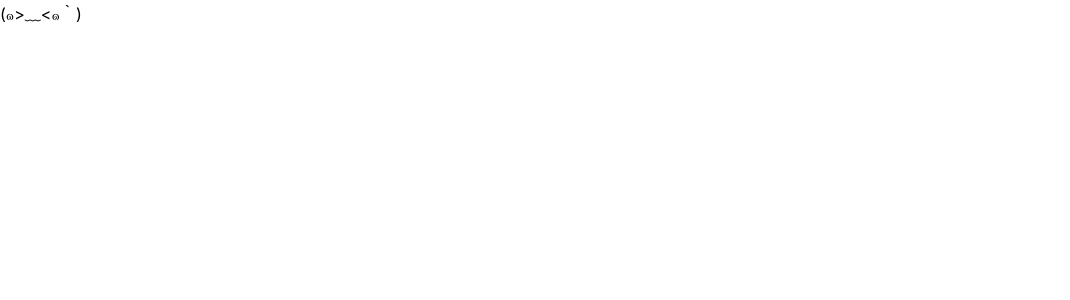
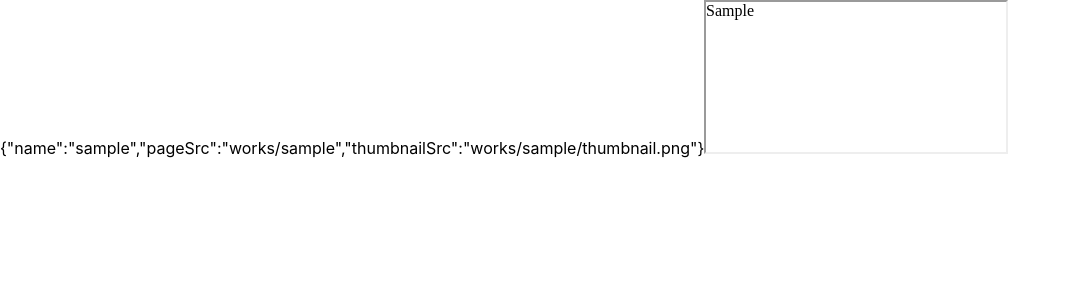
Before and after one commit to reminjp/css-animation, a React app: page / in a window 1280 px wide. Shown: the top 300 px of the page, without its empty margins (0-1070 px from the left). Built offline with nearby package versions, Linux system fonts and the light colour scheme.

Commit message:
feat: list works

```diff
--- a/package.json
+++ b/package.json
@@ -10,12 +10,12 @@
   "author": "remin",
   "scripts": {
     "build": "rm -rf dist && webpack",
-    "format": "prettier && fix",
+    "format": "sort-package-json && prettier && fix",
     "lint": "eslint --ext .js,.json,.jsx,.ts,.tsx --ignore-path .gitignore .",
     "lint-fix": "eslint --fix --ext .js,.json,.jsx,.ts,.tsx --ignore-path .gitignore .",
     "prettier": "prettier --write --ignore-path .gitignore \"**/*.{html,js,json,jsx,md,ts,tsx}\"",
     "sort-package-json": "sort-package-json",
-    "start": "webpack-dev-server"
+    "start": "webpack-dev-server --mode=\"development\""
   },
   "husky": {
     "hooks": {
@@ -43,6 +43,7 @@
     "@types/react-dom": "16.9.5",
     "@typescript-eslint/eslint-plugin": "2.17.0",
     "@typescript-eslint/parser": "2.17.0",
+    "copy-webpack-plugin": "5.1.1",
     "css-loader": "3.4.2",
     "eslint": "6.8.0",
     "eslint-config-prettier": "6.9.0",
@@ -50,7 +51,6 @@
     "eslint-plugin-import": "2.20.0",
     "eslint-plugin-prettier": "3.1.2",
     "eslint-plugin-react": "7.18.0",
-    "file-loader": "5.0.2",
     "gh-pages": "2.2.0",
     "html-webpack-plugin": "3.2.0",
     "husky": "4.0.10",
--- /dev/null
+++ b/src/Work.ts
@@ -0,0 +1,5 @@
+export interface Work {
+  name: string;
+  pageSrc: string;
+  thumbnailSrc: string;
+}
--- a/src/index.tsx
+++ b/src/index.tsx
@@ -1,8 +1,21 @@
 import * as React from 'react';
 import { render } from 'react-dom';
+import { Work } from './Work';
+
+declare const WORKS: any;
+const works: Work[] = WORKS;
 
 const App: React.FC = () => {
-  return <div>{'(๑>﹏<๑｀)'}</div>;
+  return (
+    <div>
+      {works.map((e, i) => (
+        <div key={i}>
+          {JSON.stringify(e)}
+          <iframe src={e.pageSrc}></iframe>
+        </div>
+      ))}
+    </div>
+  );
 };
 
 render(<App />, document.getElementById('root'));
--- a/webpack.config.js
+++ b/webpack.config.js
@@ -1,7 +1,28 @@
+const fs = require('fs');
 const path = require('path');
+const webpack = require('webpack');
+const CopyWebpackPlugin = require('copy-webpack-plugin');
 const HtmlWebpackPlugin = require('html-webpack-plugin');
 
-const worksDir = path.resolve(__dirname, 'works');
+const worksDir = 'works';
+const works = fs
+  .readdirSync(path.resolve(__dirname, worksDir))
+  .filter(name => {
+    try {
+      fs.accessSync(path.resolve(__dirname, worksDir, name, 'work.json'));
+    } catch {
+      return false;
+    }
+    return true;
+  })
+  .map(name => ({
+    ...require(path.resolve(__dirname, worksDir, name, 'work.json')),
+    ...{
+      name,
+      pageSrc: path.join(worksDir, name),
+      thumbnailSrc: path.join(worksDir, name, 'thumbnail.png'),
+    },
+  }));
 
 module.exports = {
   mode: 'production',
@@ -27,7 +48,7 @@ module.exports = {
       },
       {
         test: /\.html$/,
-        include: [worksDir],
+        include: [path.resolve(__dirname, worksDir)],
         use: [
           {
             loader: 'file-loader?name=[path][name].[ext]',
@@ -48,5 +69,14 @@ module.exports = {
       template: path.resolve(__dirname, 'src', 'index.html'),
       filename: 'index.html',
     }),
+    new CopyWebpackPlugin([
+      {
+        from: path.resolve(__dirname, worksDir),
+        to: path.resolve(__dirname, 'dist', 'works'),
+      },
+    ]),
+    new webpack.DefinePlugin({
+      WORKS: JSON.stringify(works),
+    }),
   ],
 };
--- /dev/null
+++ b/works/sample/index.html
@@ -0,0 +1,15 @@
+<!DOCTYPE html>
+<html>
+  <head>
+    <meta charset="utf-8" />
+    <style>
+      body {
+        margin: 0;
+      }
+    </style>
+  </head>
+
+  <body>
+    <div>Sample</div>
+  </body>
+</html>
--- /dev/null
+++ b/works/sample/work.json
@@ -0,0 +1,3 @@
+{
+  "date": "2019-01-01"
+}
```
Also changed, not shown: 1 other file (tests, documents, lock files or other folders).
